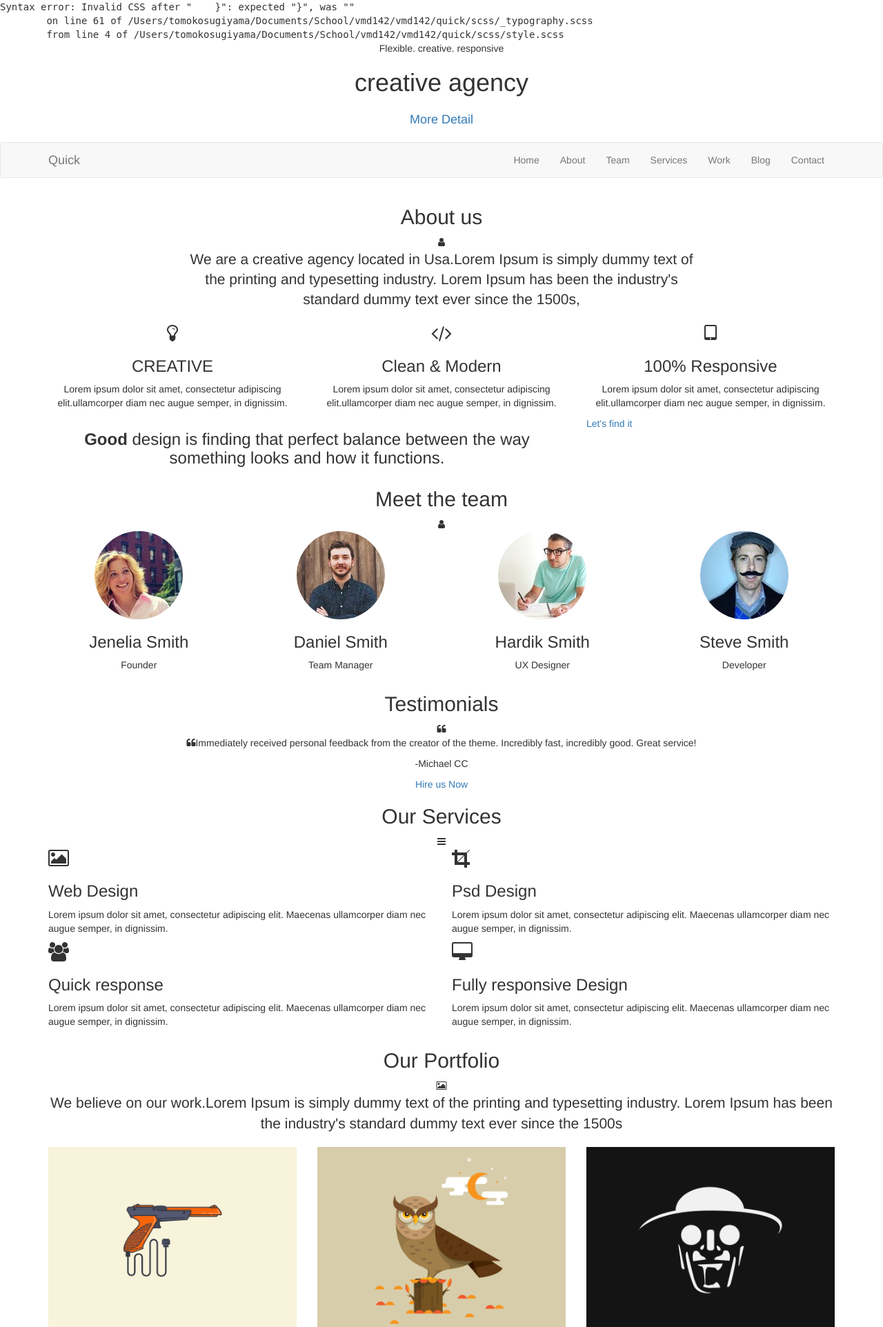
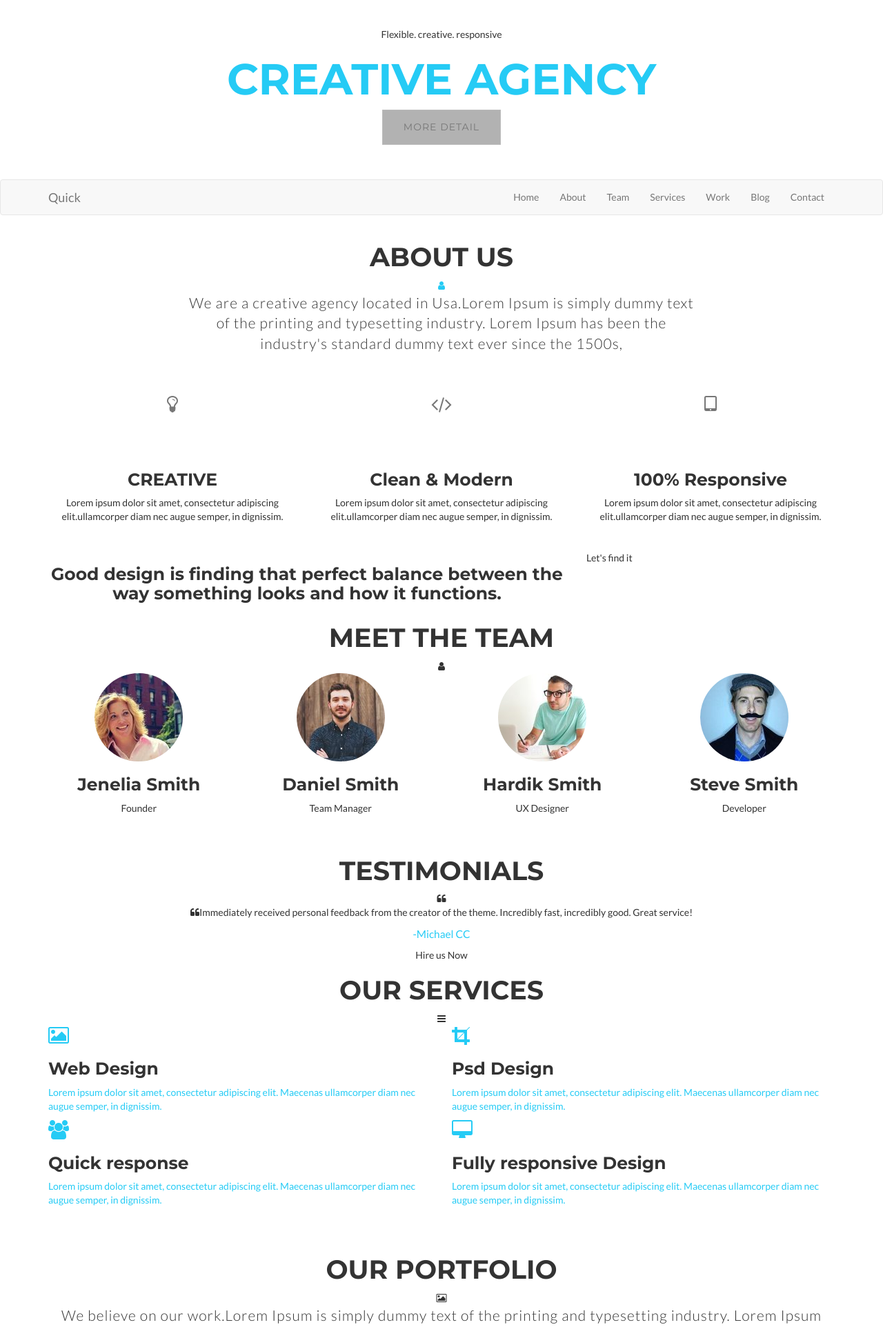
Before and after one commit to nyanpeso/vmd142, a PHP site: page / in a window 1280 px wide. Shown: the top 1924 px of the page at 69% size. Run offline with PHP 8.4, Linux system fonts and the light colour scheme; some libraries are stand-ins or nearby versions.

Commit message:
sass part3

```diff
--- a/quick/css/style.css
+++ b/quick/css/style.css
@@ -1,65 +1,426 @@
-/*
-Syntax error: Invalid CSS after "    }": expected "}", was ""
-        on line 61 of /Users/tomokosugiyama/Documents/School/vmd142/vmd142/quick/scss/_typography.scss
-        from line 4 of /Users/tomokosugiyama/Documents/School/vmd142/vmd142/quick/scss/style.scss
+/* line 1, /Users/tomokosugiyama/Documents/School/vmd142/vmd142/quick/scss/_scaffolding.scss */
+body {
+  font-family: "Lato", sans-serif;
+  font-size: 14px;
+  line-height: 1.42857;
+  color: #333333;
+  background-color: white;
+}
 
-Backtrace:
-/Users/tomokosugiyama/Documents/School/vmd142/vmd142/quick/scss/_typography.scss:61
-/Users/tomokosugiyama/Documents/School/vmd142/vmd142/quick/scss/style.scss:4
-/Applications/Scout.app/Contents/Resources/vendor/gems/gems/sass-3.2.1/lib/sass/scss/parser.rb:1129:in `expected'
-/Applications/Scout.app/Contents/Resources/vendor/gems/gems/sass-3.2.1/lib/sass/scss/parser.rb:1066:in `expected'
-/Applications/Scout.app/Contents/Resources/vendor/gems/gems/sass-3.2.1/lib/sass/scss/parser.rb:1061:in `tok!'
-/Applications/Scout.app/Contents/Resources/vendor/gems/gems/sass-3.2.1/lib/sass/scss/parser.rb:519:in `block'
-/Applications/Scout.app/Contents/Resources/vendor/gems/gems/sass-3.2.1/lib/sass/scss/parser.rb:332:in `media_directive'
-org/jruby/RubyKernel.java:2092:in `send'
-/Applications/Scout.app/Contents/Resources/vendor/gems/gems/sass-3.2.1/lib/sass/scss/parser.rb:163:in `special_directive'
-/Applications/Scout.app/Contents/Resources/vendor/gems/gems/sass-3.2.1/lib/sass/scss/parser.rb:135:in `directive'
-/Applications/Scout.app/Contents/Resources/vendor/gems/gems/sass-3.2.1/lib/sass/scss/parser.rb:536:in `block_child'
-/Applications/Scout.app/Contents/Resources/vendor/gems/gems/sass-3.2.1/lib/sass/scss/parser.rb:529:in `block_contents'
-/Applications/Scout.app/Contents/Resources/vendor/gems/gems/sass-3.2.1/lib/sass/scss/parser.rb:70:in `stylesheet'
-/Applications/Scout.app/Contents/Resources/vendor/gems/gems/sass-3.2.1/lib/sass/scss/parser.rb:27:in `parse'
-/Applications/Scout.app/Contents/Resources/vendor/gems/gems/sass-3.2.1/lib/sass/engine.rb:342:in `_to_tree'
-/Applications/Scout.app/Contents/Resources/vendor/gems/gems/sass-3.2.1/lib/sass/engine.rb:272:in `to_tree'
-/Applications/Scout.app/Contents/Resources/vendor/gems/gems/sass-3.2.1/lib/sass/tree/visitors/perform.rb:222:in `visit_import'
-org/jruby/RubyKernel.java:2096:in `send'
-/Applications/Scout.app/Contents/Resources/vendor/gems/gems/sass-3.2.1/lib/sass/tree/visitors/base.rb:37:in `visit'
-/Applications/Scout.app/Contents/Resources/vendor/gems/gems/sass-3.2.1/lib/sass/tree/visitors/perform.rb:98:in `visit'
-/Applications/Scout.app/Contents/Resources/vendor/gems/gems/sass-3.2.1/lib/sass/tree/visitors/base.rb:53:in `visit_children'
-org/jruby/RubyArray.java:2336:in `collect'
-/Applications/Scout.app/Contents/Resources/vendor/gems/gems/sass-3.2.1/lib/sass/tree/visitors/base.rb:53:in `visit_children'
-/Applications/Scout.app/Contents/Resources/vendor/gems/gems/sass-3.2.1/lib/sass/tree/visitors/perform.rb:107:in `visit_children'
-/Applications/Scout.app/Contents/Resources/vendor/gems/gems/sass-3.2.1/lib/sass/tree/visitors/perform.rb:119:in `with_environment'
-/Applications/Scout.app/Contents/Resources/vendor/gems/gems/sass-3.2.1/lib/sass/tree/visitors/perform.rb:106:in `visit_children'
-/Applications/Scout.app/Contents/Resources/vendor/gems/gems/sass-3.2.1/lib/sass/tree/visitors/base.rb:37:in `visit'
-/Applications/Scout.app/Contents/Resources/vendor/gems/gems/sass-3.2.1/lib/sass/tree/visitors/perform.rb:126:in `visit_root'
-org/jruby/RubyKernel.java:2096:in `send'
-/Applications/Scout.app/Contents/Resources/vendor/gems/gems/sass-3.2.1/lib/sass/tree/visitors/base.rb:37:in `visit'
-/Applications/Scout.app/Contents/Resources/vendor/gems/gems/sass-3.2.1/lib/sass/tree/visitors/perform.rb:98:in `visit'
-org/jruby/RubyKernel.java:2096:in `send'
-/Applications/Scout.app/Contents/Resources/vendor/gems/gems/sass-3.2.1/lib/sass/tree/visitors/perform.rb:7:in `visit'
-/Applications/Scout.app/Contents/Resources/vendor/gems/gems/sass-3.2.1/lib/sass/tree/root_node.rb:20:in `render'
-/Applications/Scout.app/Contents/Resources/vendor/gems/gems/sass-3.2.1/lib/sass/engine.rb:315:in `_render'
-/Applications/Scout.app/Contents/Resources/vendor/gems/gems/sass-3.2.1/lib/sass/engine.rb:262:in `render'
-/Applications/Scout.app/Contents/Resources/vendor/gems/gems/compass-0.12.2/lib/compass/compiler.rb:140:in `compile'
-/Applications/Scout.app/Contents/Resources/vendor/gems/gems/compass-0.12.2/lib/compass/compiler.rb:126:in `timed'
-/Applications/Scout.app/Contents/Resources/vendor/gems/gems/compass-0.12.2/lib/compass/compiler.rb:139:in `compile'
-/Applications/Scout.app/Contents/Resources/vendor/gems/gems/compass-0.12.2/lib/compass/logger.rb:45:in `red'
-/Applications/Scout.app/Contents/Resources/vendor/gems/gems/compass-0.12.2/lib/compass/compiler.rb:138:in `compile'
-/Applications/Scout.app/Contents/Resources/vendor/gems/gems/compass-0.12.2/lib/compass/compiler.rb:118:in `compile_if_required'
-/Applications/Scout.app/Contents/Resources/vendor/gems/gems/compass-0.12.2/lib/compass/compiler.rb:103:in `run'
-org/jruby/RubyArray.java:1603:in `each'
-/Applications/Scout.app/Contents/Resources/vendor/gems/gems/compass-0.12.2/lib/compass/compiler.rb:101:in `run'
-/Applications/Scout.app/Contents/Resources/vendor/gems/gems/compass-0.12.2/lib/compass/compiler.rb:126:in `timed'
-/Applications/Scout.app/Contents/Resources/vendor/gems/gems/compass-0.12.2/lib/compass/compiler.rb:100:in `run'
-/Applications/Scout.app/Contents/Resources/vendor/gems/gems/compass-0.12.2/lib/compass/commands/watch_project.rb:147:in `recompile'
-/Applications/Scout.app/Contents/Resources/vendor/gems/gems/compass-0.12.2/lib/compass/commands/watch_project.rb:68:in `perform'
-/Applications/Scout.app/Contents/Resources/vendor/gems/gems/compass-0.12.2/lib/compass/commands/base.rb:18:in `execute'
-/Applications/Scout.app/Contents/Resources/vendor/gems/gems/compass-0.12.2/lib/compass/commands/project_base.rb:19:in `execute'
-/Applications/Scout.app/Contents/Resources/vendor/gems/gems/compass-0.12.2/lib/compass/exec/sub_command_ui.rb:43:in `perform!'
-/Applications/Scout.app/Contents/Resources/vendor/gems/gems/compass-0.12.2/lib/compass/exec/sub_command_ui.rb:15:in `run!'
-/Applications/Scout.app/Contents/Resources/bin/compass:12:in `(root)'
-*/
-body:before {
-  white-space: pre;
-  font-family: monospace;
-  content: "Syntax error: Invalid CSS after \"    }\": expected \"}\", was \"\"\A         on line 61 of /Users/tomokosugiyama/Documents/School/vmd142/vmd142/quick/scss/_typography.scss\A         from line 4 of /Users/tomokosugiyama/Documents/School/vmd142/vmd142/quick/scss/style.scss"; }
+/* line 9, /Users/tomokosugiyama/Documents/School/vmd142/vmd142/quick/scss/_scaffolding.scss */
+a {
+  color: #333333;
+}
+/* line 13, /Users/tomokosugiyama/Documents/School/vmd142/vmd142/quick/scss/_scaffolding.scss */
+a:hover, a:focus {
+  color: #25cbf5;
+  text-decoration: none;
+}
+
+/* line 4, /Users/tomokosugiyama/Documents/School/vmd142/vmd142/quick/scss/_typography.scss */
+h1,
+h2,
+h3,
+h4 {
+  font-family: "Montserrat", sans-serif;
+  font-weight: 700;
+  line-height: 1.1;
+  color: #333333;
+}
+
+/* line 12, /Users/tomokosugiyama/Documents/School/vmd142/vmd142/quick/scss/_typography.scss */
+h1,
+h2 {
+  text-transform: uppercase;
+}
+
+/* line 16, /Users/tomokosugiyama/Documents/School/vmd142/vmd142/quick/scss/_typography.scss */
+h1 {
+  font-size: 53px;
+}
+
+/* line 19, /Users/tomokosugiyama/Documents/School/vmd142/vmd142/quick/scss/_typography.scss */
+h2 {
+  font-size: 38px;
+}
+
+/* line 22, /Users/tomokosugiyama/Documents/School/vmd142/vmd142/quick/scss/_typography.scss */
+h3 {
+  font-size: 25px;
+}
+
+/* line 25, /Users/tomokosugiyama/Documents/School/vmd142/vmd142/quick/scss/_typography.scss */
+h4 {
+  font-size: 0px;
+}
+
+/* line 30, /Users/tomokosugiyama/Documents/School/vmd142/vmd142/quick/scss/_typography.scss */
+.home‐text {
+  color: white;
+  text-transform: uppercase;
+  padding: 10px 0;
+  border‐bottom: 3px solid rgba(255, 255, 255, 0.15);
+  margin: 20px 0;
+  letter-spacing: 1px;
+  font‐weight: 200;
+}
+
+/* line 39, /Users/tomokosugiyama/Documents/School/vmd142/vmd142/quick/scss/_typography.scss */
+.home-h1 {
+  color: #25cbf5;
+  font‐size: 2.5em;
+  font‐weight: 200;
+  margin‐top: 40px;
+  margin‐bottom: 40px;
+}
+
+/* line 46, /Users/tomokosugiyama/Documents/School/vmd142/vmd142/quick/scss/_typography.scss */
+.home‐h1 > span {
+  color: white;
+}
+
+/* line 49, /Users/tomokosugiyama/Documents/School/vmd142/vmd142/quick/scss/_typography.scss */
+.lead {
+  letter-spacing: 1px;
+  margin-bottom: 60px;
+}
+
+@media (min-width: 768px) {
+  /* line 57, /Users/tomokosugiyama/Documents/School/vmd142/vmd142/quick/scss/_typography.scss */
+  .home-h1 {
+    font-size: 4.5em;
+  }
+}
+/* line 1, /Users/tomokosugiyama/Documents/School/vmd142/vmd142/quick/scss/_navbar.scss */
+.navbar‐default {
+  background-color: white;
+  font‐family: "Montserrat", sans-serif;
+  text-transform: uppercase;
+}
+
+/* line 6, /Users/tomokosugiyama/Documents/School/vmd142/vmd142/quick/scss/_navbar.scss */
+.navbar-default .navbar‐brand {
+  font-weight: 700;
+  color: #333333;
+  font‐size: 1.5em;
+}
+
+/* line 11, /Users/tomokosugiyama/Documents/School/vmd142/vmd142/quick/scss/_navbar.scss */
+.navbar‐default .navbar‐nav > li > a {
+  color: #333333;
+}
+/* line 14, /Users/tomokosugiyama/Documents/School/vmd142/vmd142/quick/scss/_navbar.scss */
+.navbar‐default .navbar‐nav > li > a:hover, .navbar‐default .navbar‐nav > li > a:focus {
+  color: #25cbf5;
+}
+
+/* line 1, /Users/tomokosugiyama/Documents/School/vmd142/vmd142/quick/scss/_buttons.scss */
+.btn-theme, .btn-dark, .btn-cta, .btn-cta-o {
+  font-family: "Montserrat", sans-serif;
+  font-size: 1em;
+  font-weight: 200;
+  text-transform: uppercase;
+  border-radius: 0;
+  letter-spacing: 1px;
+  padding: 15px 30px;
+  ‐webkit‐transition: all 200ms ease-in;
+  ‐moz‐transition: all 200ms ease-in;
+  transition: all 200ms ease-in;
+}
+
+/* line 12, /Users/tomokosugiyama/Documents/School/vmd142/vmd142/quick/scss/_buttons.scss */
+.btn-dark {
+  border: 1px solid rgba(255, 255, 255, 0.1);
+  background: rgba(0, 0, 0, 0.3);
+  color: #777777;
+}
+/* line 19, /Users/tomokosugiyama/Documents/School/vmd142/vmd142/quick/scss/_buttons.scss */
+.btn-dark:hover, .btn-dark:focus {
+  background: #000;
+  color: white;
+}
+
+/* line 25, /Users/tomokosugiyama/Documents/School/vmd142/vmd142/quick/scss/_buttons.scss */
+.btn-cta {
+  background-color: #25cbf5;
+  color: white;
+}
+/* line 31, /Users/tomokosugiyama/Documents/School/vmd142/vmd142/quick/scss/_buttons.scss */
+.btn-cta:hover, .btn-cta:focus {
+  background-color: #0ab2dd;
+  color: white;
+}
+
+/* line 37, /Users/tomokosugiyama/Documents/School/vmd142/vmd142/quick/scss/_buttons.scss */
+.btn-cta-o {
+  color: white;
+  border: 1px solid white;
+}
+/* line 43, /Users/tomokosugiyama/Documents/School/vmd142/vmd142/quick/scss/_buttons.scss */
+.btn-cta-o:hover, .btn-cta-o:focus {
+  background-color: white;
+  color: #353739;
+}
+
+/* line 1, /Users/tomokosugiyama/Documents/School/vmd142/vmd142/quick/scss/_forms.scss */
+.form‐control {
+  border-radius: 0;
+  margin‐bottom: 30px;
+  font-size: 12px;
+  color: #777777;
+  background: white;
+  transition: all 200ms ease-in;
+}
+
+/* line 9, /Users/tomokosugiyama/Documents/School/vmd142/vmd142/quick/scss/_forms.scss */
+label {
+  font‐weight: 10px;
+}
+
+/* line 13, /Users/tomokosugiyama/Documents/School/vmd142/vmd142/quick/scss/_forms.scss */
+.form-control:focus {
+  background: #f5f4f2;
+  border-color: #777777;
+}
+
+/* line 1, /Users/tomokosugiyama/Documents/School/vmd142/vmd142/quick/scss/_other.scss */
+#home {
+  background‐color: #333333;
+  padding: 40px 0;
+}
+
+/* line 6, /Users/tomokosugiyama/Documents/School/vmd142/vmd142/quick/scss/_other.scss */
+#cta‐1 {
+  background‐color: #f5f4f2;
+  padding: 40px 0;
+}
+
+/* line 11, /Users/tomokosugiyama/Documents/School/vmd142/vmd142/quick/scss/_other.scss */
+#testimonials {
+  background‐color: #333333;
+}
+
+/* line 15, /Users/tomokosugiyama/Documents/School/vmd142/vmd142/quick/scss/_other.scss */
+#cta‐2 {
+  background‐color: #25cbf5;
+  padding: 40px 0;
+}
+
+/* line 20, /Users/tomokosugiyama/Documents/School/vmd142/vmd142/quick/scss/_other.scss */
+#services {
+  background‐color: #333333;
+}
+
+/* line 24, /Users/tomokosugiyama/Documents/School/vmd142/vmd142/quick/scss/_other.scss */
+#cta‐3 {
+  background‐color: #333333;
+  padding: 40px 0;
+}
+
+/* line 29, /Users/tomokosugiyama/Documents/School/vmd142/vmd142/quick/scss/_other.scss */
+#footer {
+  background‐color: #333333;
+}
+
+/* line 33, /Users/tomokosugiyama/Documents/School/vmd142/vmd142/quick/scss/_other.scss */
+.section‐padding {
+  padding‐top: 60px;
+  padding‐bottom: 50px;
+}
+
+/* line 38, /Users/tomokosugiyama/Documents/School/vmd142/vmd142/quick/scss/_other.scss */
+.section‐heading {
+  margin‐bottom: 40px;
+}
+
+/* line 45, /Users/tomokosugiyama/Documents/School/vmd142/vmd142/quick/scss/_other.scss */
+.color‐reverse,
+.color‐reverse h2,
+.color‐reverse h3,
+.color‐reverse .icon {
+  color: white;
+}
+
+/* line 50, /Users/tomokosugiyama/Documents/School/vmd142/vmd142/quick/scss/_other.scss */
+.color‐reverse .icon:before,
+.color‐reverse .icon:after {
+  border‐bottom‐color: white;
+}
+
+/* line 54, /Users/tomokosugiyama/Documents/School/vmd142/vmd142/quick/scss/_other.scss */
+.icon {
+  display: inline‐block;
+  font‐size: 1.3em;
+  line‐height: 1.42857;
+  width: 130px;
+  margin: 0 auto;
+  position: relative;
+  color: #25cbf5;
+}
+
+/* line 65, /Users/tomokosugiyama/Documents/School/vmd142/vmd142/quick/scss/_other.scss */
+.icon:before,
+.icon:after {
+  display: inline‐block;
+  content: "";
+  border‐bottom: 1px solid #25cbf5;
+  position: absolute;
+  top: 10px;
+  width: 50px;
+}
+
+/* line 74, /Users/tomokosugiyama/Documents/School/vmd142/vmd142/quick/scss/_other.scss */
+.icon:before {
+  left: 0;
+}
+
+/* line 78, /Users/tomokosugiyama/Documents/School/vmd142/vmd142/quick/scss/_other.scss */
+.icon:after {
+  right: 0;
+}
+
+/* line 82, /Users/tomokosugiyama/Documents/School/vmd142/vmd142/quick/scss/_other.scss */
+.icon‐bg {
+  color: white;
+}
+
+/* line 87, /Users/tomokosugiyama/Documents/School/vmd142/vmd142/quick/scss/_other.scss */
+.icon‐bg:before,
+.icon‐bg:after {
+  border‐bottom‐color: white;
+}
+
+/* line 91, /Users/tomokosugiyama/Documents/School/vmd142/vmd142/quick/scss/_other.scss */
+.about-col .fa {
+  width: 90px;
+  height: 90px;
+  line‐height: 90px;
+  color: #777777;
+  border‐radius: 50%;
+  background‐color: #f5f4f2;
+}
+
+/* line 101, /Users/tomokosugiyama/Documents/School/vmd142/vmd142/quick/scss/_other.scss */
+.services‐col {
+  color: #25cbf5;
+}
+
+/* line 105, /Users/tomokosugiyama/Documents/School/vmd142/vmd142/quick/scss/_other.scss */
+.services‐col h3 {
+  color: #25cbf5;
+  margin‐top: 0;
+  font‐weight: 200;
+  letter‐spacing: 1px;
+  font‐size: 1.75em;
+}
+
+/* line 113, /Users/tomokosugiyama/Documents/School/vmd142/vmd142/quick/scss/_other.scss */
+.services‐col p {
+  color: #777777;
+  letter‐spacing: 1px;
+  font‐weight: 200;
+  line‐height: 2;
+}
+
+/* line 120, /Users/tomokosugiyama/Documents/School/vmd142/vmd142/quick/scss/_other.scss */
+.services‐col .fa {
+  width: 70px;
+  height: 70px;
+  line‐height: 70px;
+  text‐align: center;
+  color: white;
+  background‐color: #25cbf5;
+  border‐radius: 35px;
+  margin‐bottom: 10px;
+}
+
+/* line 131, /Users/tomokosugiyama/Documents/School/vmd142/vmd142/quick/scss/_other.scss */
+.contact‐hours .fa {
+  color: #25cbf5;
+}
+
+/* line 135, /Users/tomokosugiyama/Documents/School/vmd142/vmd142/quick/scss/_other.scss */
+.social‐channels .fa {
+  width: 40px;
+  height: 40px;
+  line‐height: 40px;
+  text‐align: center;
+  color: #777777;
+  background‐color: #f5f4f2;
+  margin‐bottom: 10px;
+}
+
+/* line 145, /Users/tomokosugiyama/Documents/School/vmd142/vmd142/quick/scss/_other.scss */
+.author {
+  color: #25cbf5;
+  font-size: 1.1em;
+}
+
+/* line 152, /Users/tomokosugiyama/Documents/School/vmd142/vmd142/quick/scss/_other.scss */
+.item-img-wrap {
+  position: relative;
+  text-align: center;
+  overflow: hidden;
+}
+
+/* line 158, /Users/tomokosugiyama/Documents/School/vmd142/vmd142/quick/scss/_other.scss */
+.item-img-wrap img {
+  transition: all 200ms linear;
+}
+
+/* line 161, /Users/tomokosugiyama/Documents/School/vmd142/vmd142/quick/scss/_other.scss */
+.item-img-overlay {
+  position: absolute;
+  width: 100%;
+  height: 100%;
+  left: 0;
+  top: 0;
+}
+
+/* line 168, /Users/tomokosugiyama/Documents/School/vmd142/vmd142/quick/scss/_other.scss */
+.item-img-overlay span {
+  width: 100%;
+  height: 100%;
+  position: absolute;
+  top: 0;
+  left: 0;
+  background: url(../img/plus.png) no-repeat center center rgba(0, 0, 0, 0.6);
+  opacity: 0;
+  transition: opacity 250ms linear;
+}
+
+/* line 180, /Users/tomokosugiyama/Documents/School/vmd142/vmd142/quick/scss/_other.scss */
+.item-img-wrap:hover .item-img-overlay span {
+  opacity: 1;
+}
+
+/* line 183, /Users/tomokosugiyama/Documents/School/vmd142/vmd142/quick/scss/_other.scss */
+.item-img-wrap:hover img {
+  transform: scale(1.1);
+}
+
+/* line 187, /Users/tomokosugiyama/Documents/School/vmd142/vmd142/quick/scss/_other.scss */
+.about-col, .team-col, .services-col, .portfolio-col, .facts-col, .blog-col {
+  margin-bottom: 40px;
+}
+
+/* line 191, /Users/tomokosugiyama/Documents/School/vmd142/vmd142/quick/scss/_other.scss */
+.blog-col span {
+  color: #777777;
+  font-size: 0.9em;
+  display: inline-block;
+  margin-bottom: 20px;
+}
+
+/* line 199, /Users/tomokosugiyama/Documents/School/vmd142/vmd142/quick/scss/_other.scss */
+.services-col {
+  color: #25cbf5;
+  text-align: center;
+}
+
+@media (min-width: 768px) {
+  /* line 206, /Users/tomokosugiyama/Documents/School/vmd142/vmd142/quick/scss/_other.scss */
+  .services-col {
+    text-align: left;
+  }
+}
--- a/quick/scss/_typography.scss
+++ b/quick/scss/_typography.scss
@@ -48,13 +48,13 @@ h4 {
     }
     .lead {
        letter-spacing: 1px;
-       margin‐bottom: 60px;
+       margin-bottom: 60px;
 }
 
 
 
 @media (min-width: 768px) {
     .home-h1 {
-        font-size: 4.5em ; // 4.5x base font-size
+        font-size: 4.5em ;
     }
 }
```
